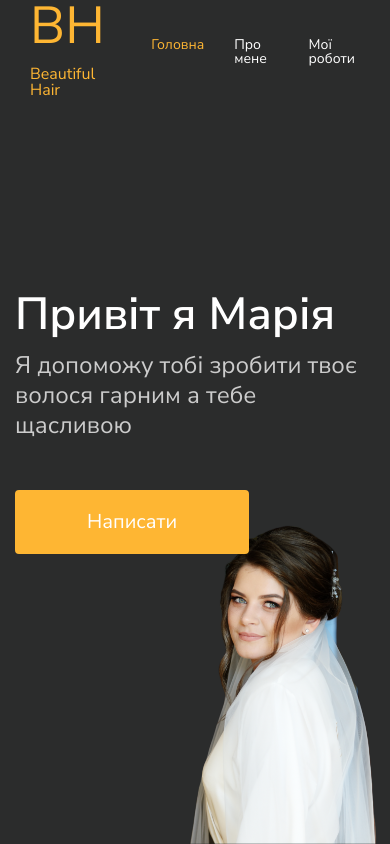
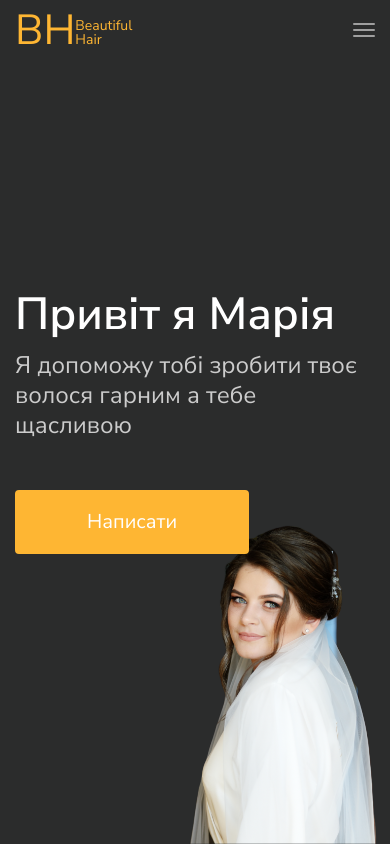
Before and after one commit to VasylykSerhii/BeautifulHair, a Next.js app: page / in a window 390 px wide. Built offline with nearby package versions, Linux system fonts and the light colour scheme.

Commit message:
create animation for mobile menu

```diff
--- /dev/null
+++ b/src/components/Menu/Desktop/index.tsx
@@ -0,0 +1,16 @@
+import React from "react";
+import { Item, ItemsWrap } from "./styled-components";
+
+function MenuDesk(): JSX.Element {
+  return (
+    <ItemsWrap>
+      <Item href="#" active>
+        Головна
+      </Item>
+      <Item href="#">Про мене</Item>
+      <Item href="#">Мої роботи</Item>
+    </ItemsWrap>
+  );
+}
+
+export default MenuDesk;
--- /dev/null
+++ b/src/components/Menu/Desktop/styled-components.ts
@@ -0,0 +1,28 @@
+import styled from "styled-components";
+
+export const ItemsWrap = styled.nav`
+  display: flex;
+`;
+
+export const Item = styled.a<{ active?: boolean }>`
+  font-size: 14px;
+  position: relative;
+  color: ${(props) =>
+    props.active ? props.theme.colors.main : props.theme.colors.white};
+  text-decoration: none;
+
+  &:before {
+    position: absolute;
+    content: "";
+    left: 0;
+    top: calc(100% + 5px);
+    height: 2px;
+    width: ${(props) => (props.active ? "50%" : 0)};
+    background-color: $main;
+    transition: $trns;
+  }
+
+  &:not(:last-of-type) {
+    margin-right: 30px;
+  }
+`;
--- /dev/null
+++ b/src/components/Menu/Mobile/index.tsx
@@ -0,0 +1,37 @@
+import React, { useState } from "react";
+import { useSelector } from "react-redux";
+
+import {
+  Humburger,
+  WrapperMenu,
+  Line,
+  ContentWrapper,
+} from "./styled-components";
+
+function MobileMenu(): JSX.Element {
+  const [isOpen, setIsOpen] = useState(false);
+  const { offsetTop, scrollDir } = useSelector((state) => state.hooks);
+  const settingMenu = {
+    ...(offsetTop >= 100 ? { bgDark: true } : null),
+  };
+
+  return (
+    <WrapperMenu>
+      <Humburger onClick={() => setIsOpen(!isOpen)}>
+        <Line isOpen={isOpen} />
+        <Line isOpen={isOpen} />
+        <Line isOpen={isOpen} />
+      </Humburger>
+      <ContentWrapper isOpen={isOpen} {...settingMenu}>
+        <p>sdfasdf</p>
+        <p>sdfasdf</p>
+        <p>sdfasdf</p>
+        <p>sdfasdf</p>
+        <p>sdfasdf</p>
+        <p>sdfasdf</p>
+      </ContentWrapper>
+    </WrapperMenu>
+  );
+}
+
+export default MobileMenu;
--- /dev/null
+++ b/src/components/Menu/Mobile/styled-components.ts
@@ -0,0 +1,64 @@
+import styled from "styled-components";
+
+interface IProps {
+  isOpen: boolean;
+  bgDark?: boolean;
+}
+
+export const WrapperMenu = styled.div``;
+export const Humburger = styled.div`
+  width: 22px;
+  height: 14px;
+  position: relative;
+  cursor: pointer;
+  z-index: 3000;
+
+  &.isOpen {
+    background: red;
+  }
+`;
+
+export const Line = styled.div<IProps>`
+  height: 2px;
+  width: 100%;
+  border-radius: 1px;
+  background-color: ${({ theme }) => theme.colors.desc};
+  position: absolute;
+  left: ${({ isOpen }) => (isOpen ? "50%" : 0)};
+  transition: 0.35s cubic-bezier(0.26, 0.1, 0.27, 1.55);
+
+  &:nth-child(1) {
+    top: ${({ isOpen }) => (isOpen ? "50%" : 0)};
+    transform: translateX(${({ isOpen }) => (isOpen ? "-50%" : 0)})
+      rotate(${({ isOpen }) => (isOpen ? "45deg" : 0)});
+  }
+  &:nth-child(2) {
+    top: ${({ isOpen }) => (isOpen ? "50%" : "calc(50% - 1px)")};
+    transform: translateX(${({ isOpen }) => (isOpen ? "-50%" : 0)})
+      rotate(${({ isOpen }) => (isOpen ? "-45deg" : 0)});
+  }
+  &:nth-child(3) {
+    top: ${({ isOpen }) => (isOpen ? "50%" : "calc(100% - 2px)")};
+    transform: translateX(${({ isOpen }) => (isOpen ? "-50%" : 0)})
+      rotate(${({ isOpen }) => (isOpen ? "-45deg" : 0)});
+  }
+
+  ${Humburger}:hover & {
+    background-color: ${({ theme }) => theme.colors.main};
+  }
+`;
+export const ContentWrapper = styled.div<IProps>`
+  padding-top: 80px;
+  background-color: ${(props) =>
+    props.bgDark ? props.theme.colors.menuBg : props.theme.colors.bodyBg};
+  position: fixed;
+  bottom: 0;
+  left: 0;
+  height: calc(100vh);
+  width: 100vw;
+  transform-origin: 100% 0;
+  transition: 0.5s;
+  transform: scale(1);
+  z-index: 2;
+  clip-path: circle(${({ isOpen }) => (isOpen ? "140%" : 0)} at 96% 3%);
+`;
--- a/src/components/Menu/index.tsx
+++ b/src/components/Menu/index.tsx
@@ -3,19 +3,21 @@ import NextLink from "next/link";
 import { useSelector } from "react-redux";
 
 import { scrollDirection } from "constants/index";
+import { useMediaQuery } from "hooks/useMediaQuery";
+import MenuDesk from "./Desktop";
+import MobileMenu from "./Mobile";
 import {
   MenuPosition,
   MenuWrap,
   TextLogo,
   LogoDesc,
-  ItemsWrap,
-  Item,
   Span,
 } from "./styled-components";
 
 const Menu = (): JSX.Element => {
   const { offsetTop, scrollDir } = useSelector((state) => state.hooks);
   const { SCROLL_DIRECTION_DOWN } = scrollDirection;
+  const isMobile = useMediaQuery(600);
 
   const settingMenu = {
     ...(offsetTop >= 100 ? { bgDark: true } : null),
@@ -33,13 +35,8 @@ const Menu = (): JSX.Element => {
             </TextLogo>
           </a>
         </NextLink>
-        <ItemsWrap>
-          <Item href="#" active>
-            Головна
-          </Item>
-          <Item href="#">Про мене</Item>
-          <Item href="#">Мої роботи</Item>
-        </ItemsWrap>
+
+        {isMobile ? <MobileMenu /> : <MenuDesk />}
       </MenuWrap>
     </MenuPosition>
   );
--- a/src/components/Menu/styled-components.ts
+++ b/src/components/Menu/styled-components.ts
@@ -1,4 +1,5 @@
-import styled, { css } from "styled-components";
+import { device } from "assets/styles";
+import styled from "styled-components";
 
 interface IProps {
   menuHide?: boolean;
@@ -17,6 +18,10 @@ export const MenuPosition = styled.div<IProps>`
   transition: all 0.3s ease;
   background-color: ${(props) =>
     props.bgDark ? props.theme.colors.menuBg : "transparent"};
+
+  @media ${device.mobileL} {
+    height: 60px;
+  }
 `;
 
 export const MenuWrap = styled.div`
@@ -26,6 +31,10 @@ export const MenuWrap = styled.div`
   display: flex;
   align-items: center;
   justify-content: space-between;
+
+  @media ${device.mobileL} {
+    max-width: calc(100% - 30px);
+  }
 `;
 
 export const TextLogo = styled.h1`
@@ -33,39 +42,22 @@ export const TextLogo = styled.h1`
   font-size: 52px;
   line-height: 1;
   color: ${(props) => props.theme.colors.main};
+  position: relative;
+  z-index: 3000;
+
+  @media ${device.mobileL} {
+    font-size: 42px;
+  }
 `;
 
 export const LogoDesc = styled.span`
   font-size: 16px;
   max-width: 70px;
   display: inline-block;
+
+  @media ${device.mobileL} {
+    font-size: 14px;
+  }
 `;
 
 export const Span = styled.span``;
-
-export const ItemsWrap = styled.nav`
-  display: flex;
-`;
-
-export const Item = styled.a<{ active?: boolean }>`
-  font-size: 14px;
-  position: relative;
-  color: ${(props) =>
-    props.active ? props.theme.colors.main : props.theme.colors.white};
-  text-decoration: none;
-
-  &:before {
-    position: absolute;
-    content: "";
-    left: 0;
-    top: calc(100% + 5px);
-    height: 2px;
-    width: ${(props) => (props.active ? "50%" : 0)};
-    background-color: $main;
-    transition: $trns;
-  }
-
-  &:not(:last-of-type) {
-    margin-right: 30px;
-  }
-`;
--- /dev/null
+++ b/src/hooks/useMediaQuery.ts
@@ -0,0 +1,27 @@
+import { useState, useCallback, useEffect } from "react";
+
+export const useMediaQuery = (width: number): boolean => {
+  const [targetReached, setTargetReached] = useState(false);
+
+  const updateTarget = useCallback((e) => {
+    if (e.matches) {
+      setTargetReached(true);
+    } else {
+      setTargetReached(false);
+    }
+  }, []);
+
+  useEffect(() => {
+    const media = window.matchMedia(`(max-width: ${width}px)`);
+    media.addListener(updateTarget);
+
+    // Check on mount (callback is not called until a change occurs)
+    if (media.matches) {
+      setTargetReached(true);
+    }
+
+    return () => media.removeListener(updateTarget);
+  }, [updateTarget, width]);
+
+  return targetReached;
+};
```
